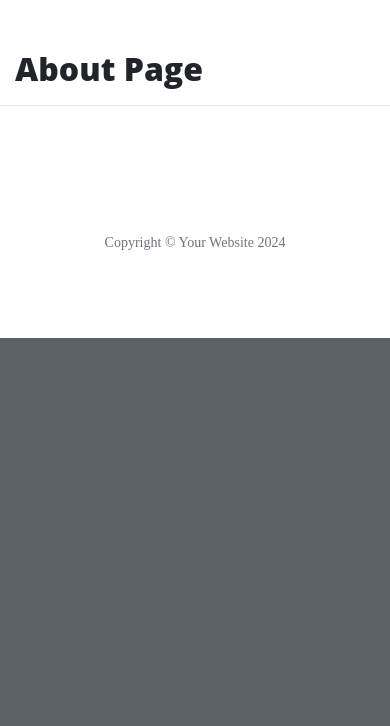
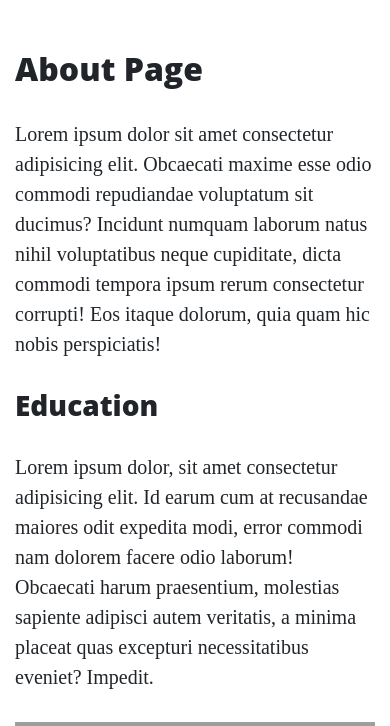
Before and after one commit to VladaAlek/flask-vladimir-aleksic, a Flask app: page /about in a window 390 px wide. Shown: the part 506-1232 px from the top of the page. Before the commit the page ends 844 px from the top, so only its background shows below. Run offline with Flask 3, Linux system fonts and the light colour scheme; some libraries are stand-ins or nearby versions; grey boxes are pictures that could not be loaded.

Commit message:
add education and career paragraphs, photos in About Page + acknowledgments

```diff
--- /dev/null
+++ b/static/css/style.css
@@ -0,0 +1,3 @@
+.col-md-5 img {
+   width: 100%;
+}
--- a/templates/about.html
+++ b/templates/about.html
@@ -2,4 +2,37 @@
 {% block content %}
 
     <h2>About Page</h2>
+    <p>
+        Lorem ipsum dolor sit amet consectetur adipisicing elit. Obcaecati maxime esse odio commodi repudiandae voluptatum
+        sit ducimus? Incidunt numquam laborum natus nihil voluptatibus neque cupiditate, dicta commodi tempora ipsum rerum
+        consectetur corrupti! Eos itaque dolorum, quia quam hic nobis perspiciatis!
+    </p>
+    <div class="row featurette">
+        <div class="col-md-7">
+            <h3>Education</h3>
+            <p>
+                Lorem ipsum dolor, sit amet consectetur adipisicing elit. Id earum cum at recusandae maiores odit expedita modi,
+                error commodi nam dolorem facere odio laborum! Obcaecati harum praesentium, molestias sapiente adipisci autem
+                veritatis, a minima placeat quas excepturi necessitatibus eveniet? Impedit.
+            </p>
+        </div>
+        <div class="col-md-5">
+            <img src="https://static.wikia.nocookie.net/lotr/images/3/3f/ThorinBIG.jpg" alt="">
+        </div>
+    </div>
+    <div class="row featurette">
+        <div class="col-md-5">
+            <img src="https://static.wikia.nocookie.net/lotr/images/3/3f/ThorinBIG.jpg" alt="">
+        </div>
+        <div class="col-md-7">
+            <h3>Careere</h3>
+            <p>
+                Lorem ipsum dolor sit amet consectetur adipisicing elit. Quis animi praesentium ullam modi voluptates beatae quas
+                mollitia labore facilis nam consequatur, dolor eligendi harum ipsa. Eaque quasi perspiciatis atque quisquam hic amet
+                odit facilis in fugiat quam? Dolore quae tenetur minima, ea delectus quam, quos eveniet sequi deleniti, consequatur
+                nam vel fuga expedita quo maxime soluta. Alias quas nihil error.
+            </p>
+        </div>
+    </div>
+
 {% endblock %}
--- a/templates/base.html
+++ b/templates/base.html
@@ -5,7 +5,8 @@
     <meta http-equiv="X-UA-Compatible" content="IE=edge" />
     <meta name="viewport" content="width=device-width, initial-scale=1.0" />
     <link rel="stylesheet" href="{{ url_for('static', filename='vendor/bootstrap/css/bootstrap.min.css') }}">
-    <link rel="stylesheet" href="{{ url_for('static', filename='css/clean-blog.min.css')}}">
+    <link rel="stylesheet" href="{{ url_for('static', filename='css/clean-blog.min.css') }}">
+    <link rel="stylesheet" href="{{ url_for('static', filename='css/style.css') }}">
     <title>Hello Flask</title>
   </head>
 
```
Also changed, not shown: README.md.
